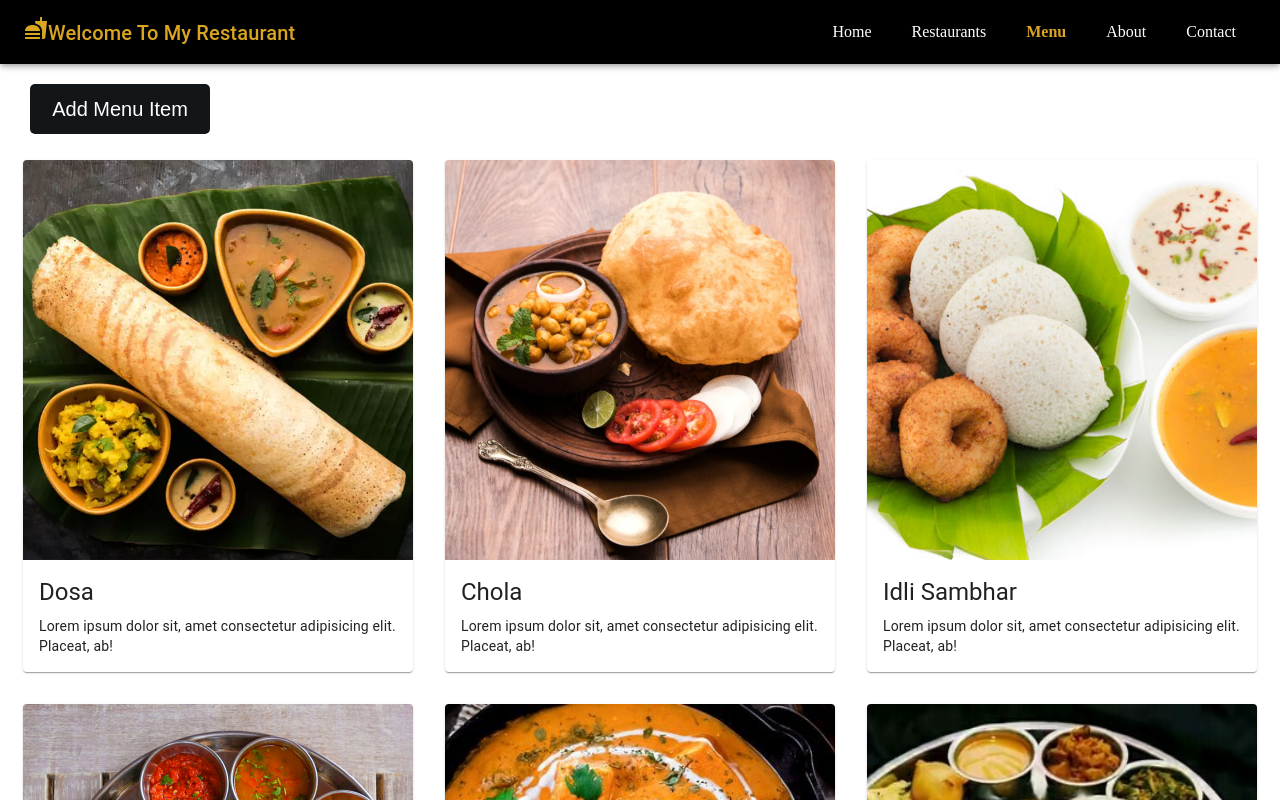
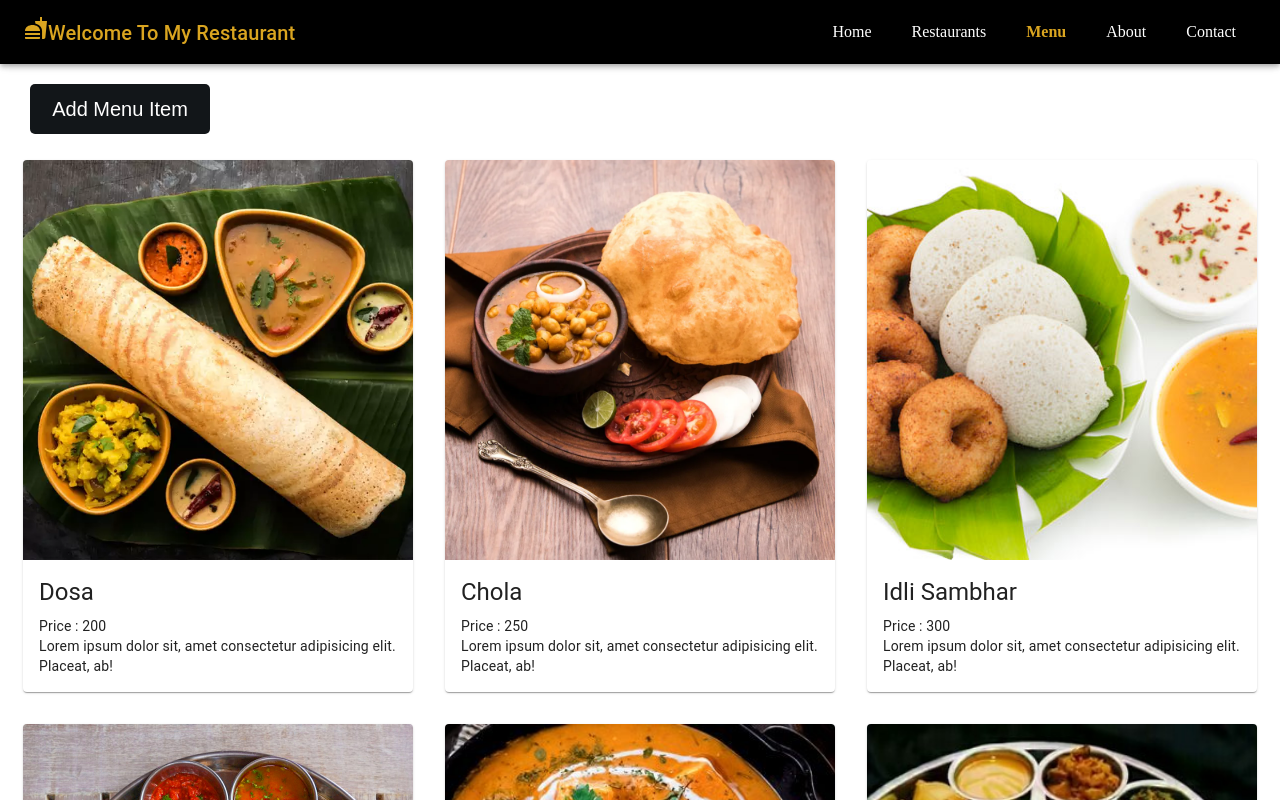
Before and after one commit to rasika-ambure57/FoodieDelightWebApp, a React (Create React App) app in the folder foodie-delight/: page /menu in a window 1280 px wide. Shown: the top 800 px of the page. Built offline with nearby package versions, Linux system fonts and the light colour scheme.

Commit message:
dummy text

```diff
--- a/foodie-delight/src/pages/ListRestaurants.js
+++ b/foodie-delight/src/pages/ListRestaurants.js
@@ -15,7 +15,7 @@ const Menu = () => {
   return (
     <Layout>
       <div className="headerContainer">
-        <Link to="/listRestaurants" className="button-link">
+        <Link to="/addRestaurant" className="button-link">
           <button>Add Restaurant</button>
         </Link>
       </div>
--- a/foodie-delight/src/pages/Menu.js
+++ b/foodie-delight/src/pages/Menu.js
@@ -33,6 +33,7 @@ const Menu = () => {
                 <Typography variant="h5" gutterBottom component={"div"}>
                   {menu.name}
                 </Typography>
+                <Typography variant="body2">Price : {menu.price}</Typography>
                 <Typography variant="body2">{menu.description}</Typography>
               </CardContent>
             </CardActionArea>
```
Also changed, not shown: 1 other file (tests, documents, lock files or other folders).
